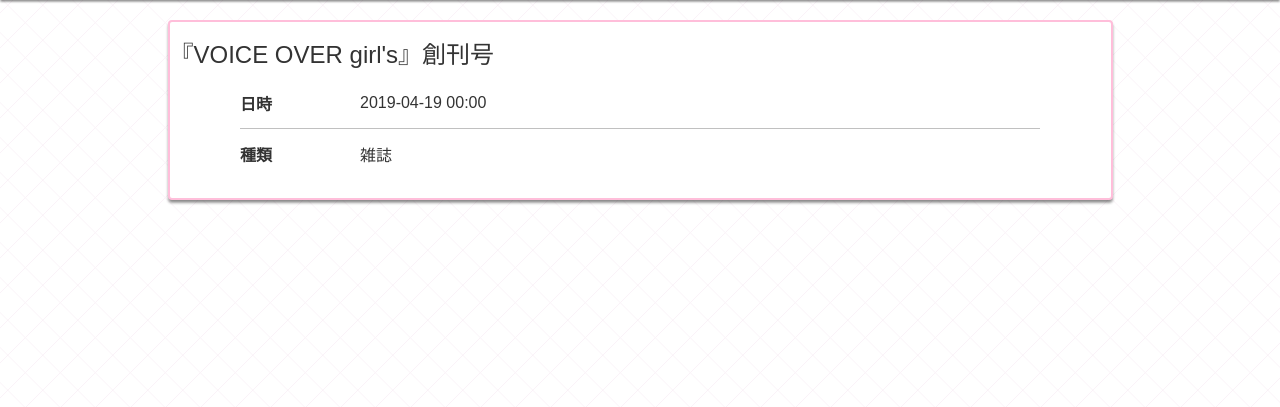
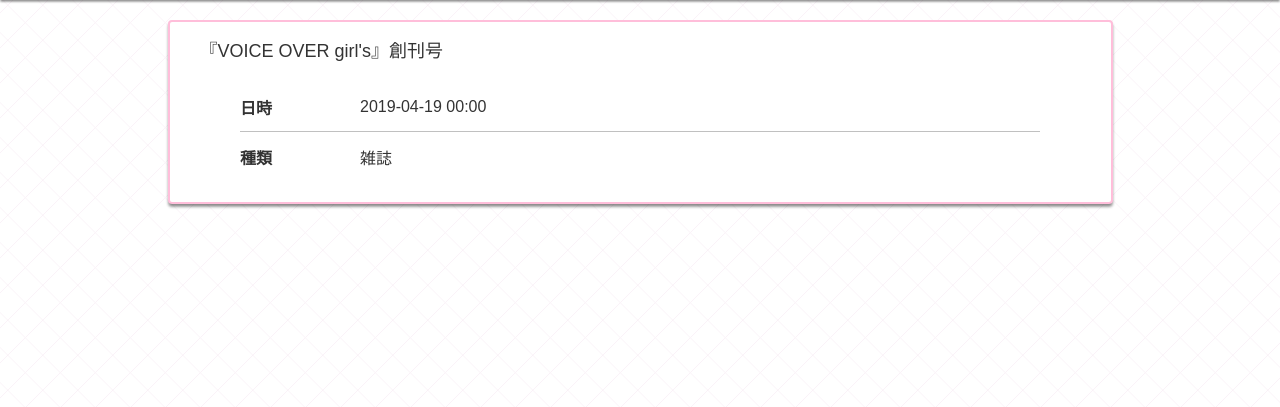
Before and after one commit to east0112/voice_act_database, a Laravel app: page /library/event/1 in a window 1280 px wide. Shown: the part 52-459 px from the top of the page. Run offline with Laravel 8, Linux system fonts and the light colour scheme; data comes from the database, SQL or seed files in the repository; some libraries are stand-ins or nearby versions.

Commit message:
update
event：タイトルをテーブルの位置に合わせる
event：セトリのタイトルとリストの間の空行を消す
library, calendar：イベント一覧の文字サイズを小さくする

```diff
--- a/voice_act_database/app/Http/Models/getDatabase.php
+++ b/voice_act_database/app/Http/Models/getDatabase.php
@@ -73,8 +73,7 @@
             })
             ->orderByRaw("events.start_time DESC")
             //実験用
-            ->paginate(5);
-            //->get();
+            ->paginate(20);
         return $items;
     }
     /**
--- a/voice_act_database/public/css/pc/calendar.css
+++ b/voice_act_database/public/css/pc/calendar.css
@@ -20,6 +20,10 @@
 }
 th.nameCol{
   width: 60%;
+}
+
+.table-modal tr td{
+  font-size:14px;
 }
 
 .bg-secondary{
--- a/voice_act_database/public/css/pc/event.css
+++ b/voice_act_database/public/css/pc/event.css
@@ -1,3 +1,6 @@
+.event-title{
+  margin-left: 10px;
+}
 tr.detail {
   border-top: 1px solid #C0C0C0;
 }
@@ -13,8 +16,6 @@
 th.setNameCol{
   width: 85%;
 }
-
-
 
 .img-link {
 	/* 画像のフェードイン対応 */
--- a/voice_act_database/public/css/pc/library.css
+++ b/voice_act_database/public/css/pc/library.css
@@ -10,3 +10,6 @@
 tr{
   height:50px;
 }
+td{
+  font-size:14px !important;
+}
--- a/voice_act_database/resources/views/pc/calendar.blade.php
+++ b/voice_act_database/resources/views/pc/calendar.blade.php
@@ -11,7 +11,7 @@
         <div class="modal-bg js-modal-close"></div>
             <div class="modal-content">
                 <div class="row">
-                    <table class="table table-hover">
+                    <table class="table table-hover table-modal">
                         <thead>
                             <tr>
                                 <th class="dateCol">日時</th>
--- a/voice_act_database/resources/views/pc/event.blade.php
+++ b/voice_act_database/resources/views/pc/event.blade.php
@@ -10,7 +10,9 @@
     <div class="container col-lg-10 col-md-10 col-sm-10 col-xs-12">
         <div class="index-content">
             <div class="card">
-                <h3>{{$eventDetail->event_name}}</h3>
+                <div class="event-title">
+                    <h4>{{$eventDetail->event_name}}</h4>
+                </div>
                 <table class="event-detail-table">
                     <tbody>
                             <tr>
@@ -48,7 +50,6 @@
     <div class="index-content">
         <div class="card">
             <h4>セットリスト</h4>
-            <br>
             <table class="event-detail-table  table-striped">
                 <tbody>
                     <thead>
```
